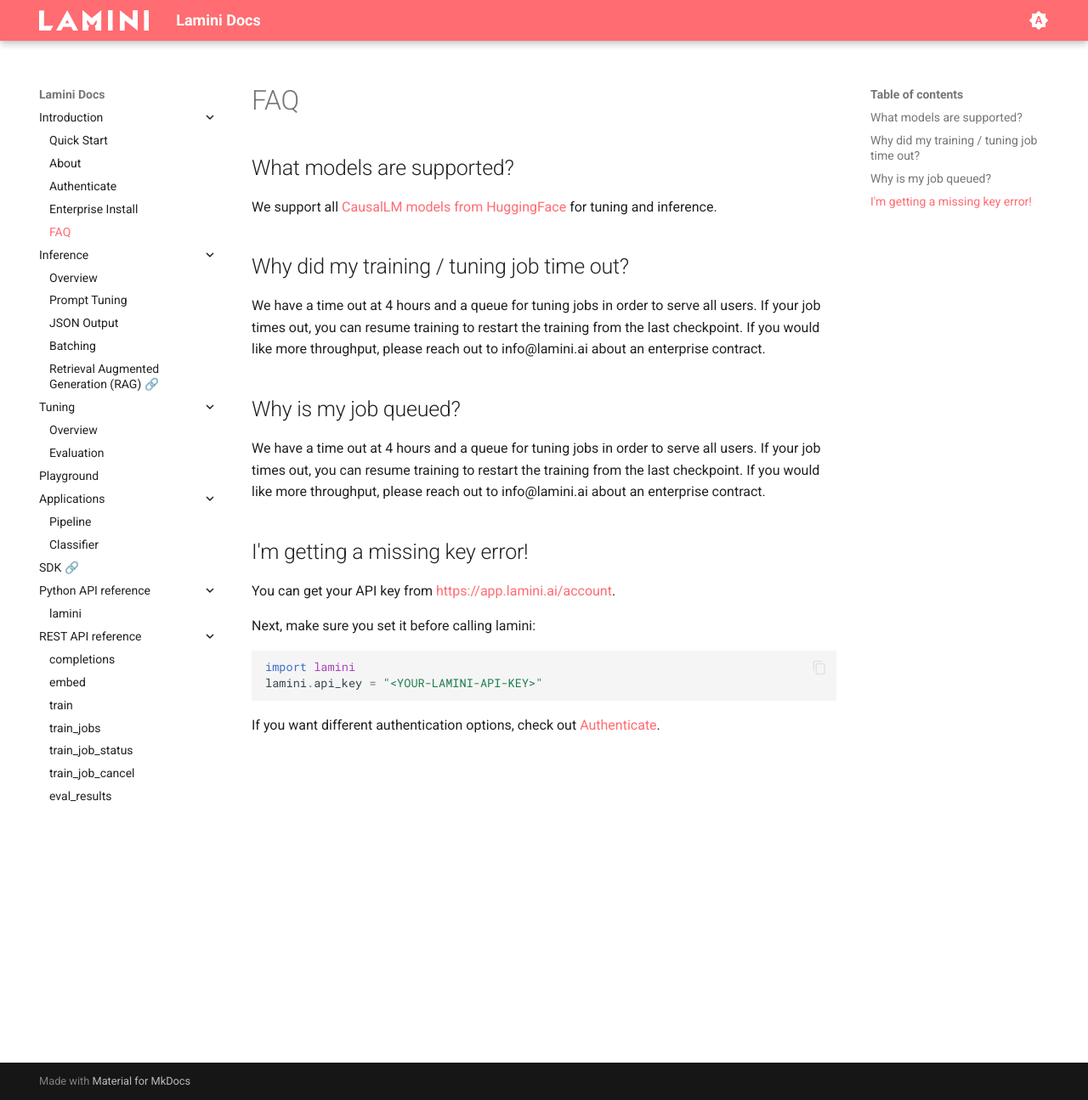
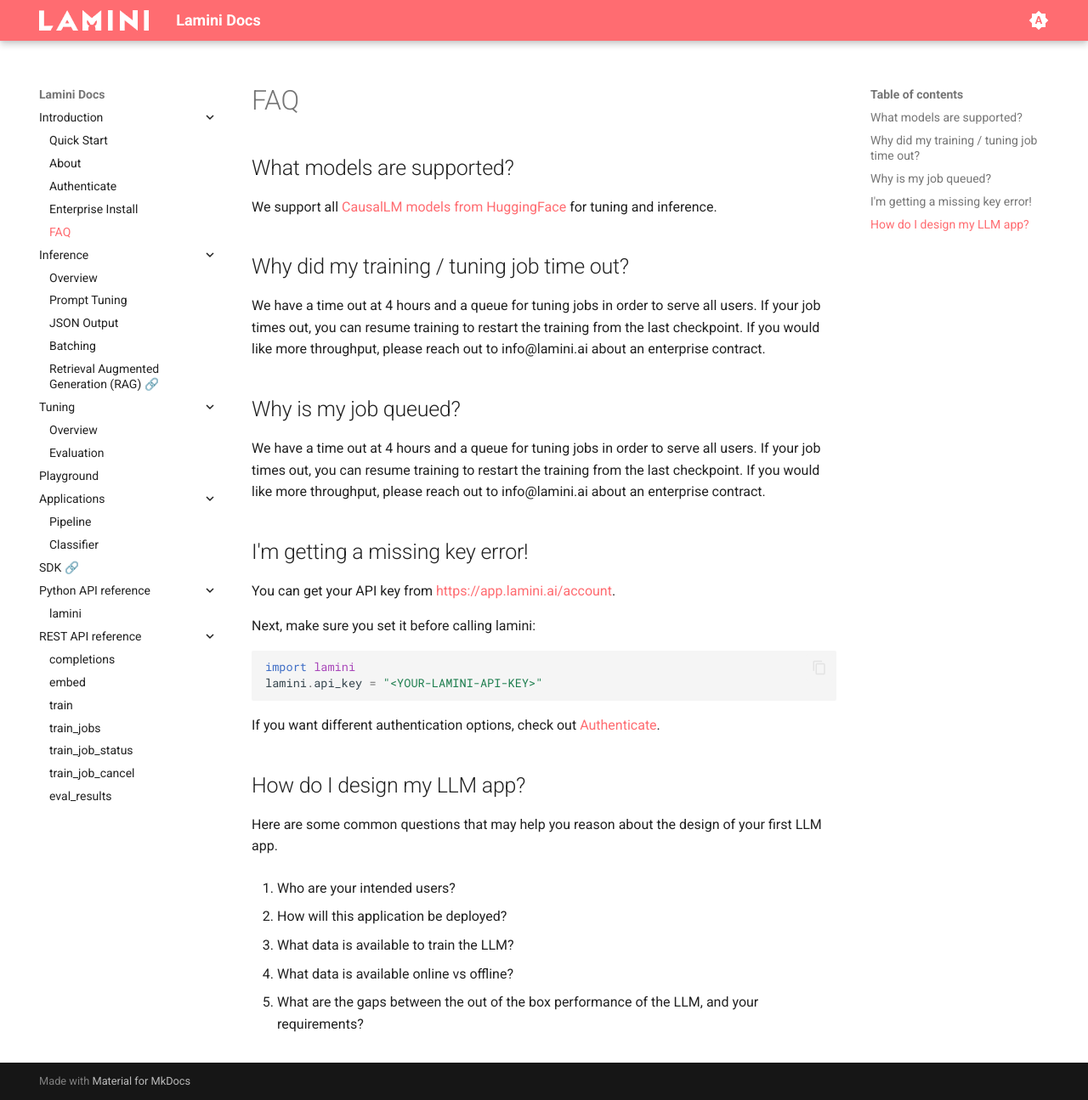
Before and after one commit to lamini-ai/lamini-ai.github.io, an MkDocs documentation site: the page built from docs/faq.md, in a window 1280 px wide and 1295 px high. Shown: the whole window at 85% size. Built offline with MkDocs 1.6.1 and Material for MkDocs 9.7.7, drawn with Linux system fonts in a browser that asks for light colours.

Commit message:
Update to 2.5.3a1 (#89)
Co-authored-by: github-actions[bot] <github-actions[bot]@users.noreply.github.com>

````diff
--- a/docs/faq.md
+++ b/docs/faq.md
@@ -19,3 +19,18 @@
 lamini.api_key = "<YOUR-LAMINI-API-KEY>"
 ```
 If you want different authentication options, check out [Authenticate](get_started/authenticate).
+
+## How do I design my LLM app?
+Here are some common questions that may help you reason about the design of your
+first LLM app.
+
+1. Who are your intended users?
+
+2. How will this application be deployed?
+
+3. What data is available to train the LLM?
+
+4. What data is available online vs offline?
+
+5. What are the gaps between the out of the box
+   performance of the LLM, and your requirements?
````
Also changed, not shown: docs/inference/prompt_tuning.md (+3 -1 lines).
